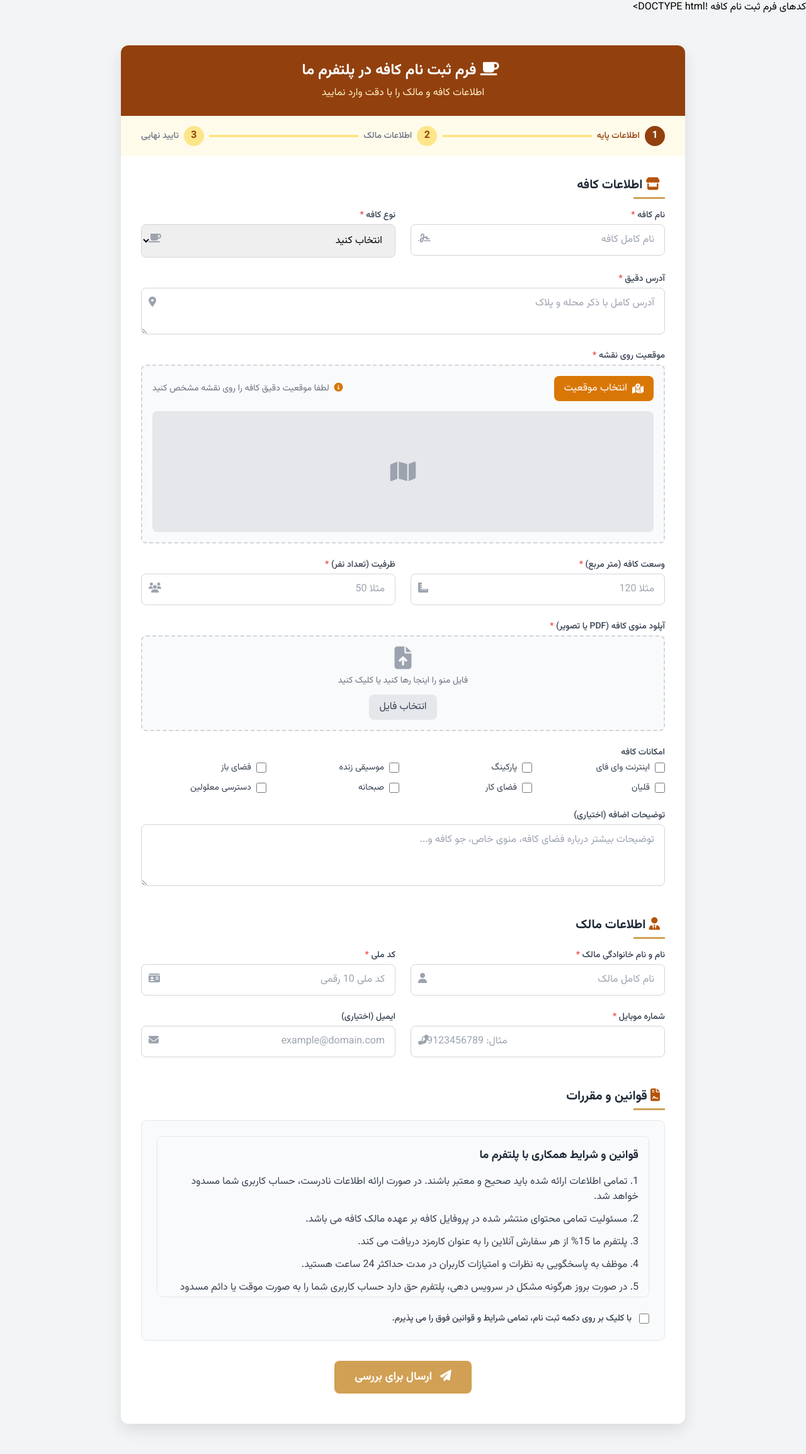
After one commit to Sajjadshkh/khali_sho, a Django app: page /cafe/create/ in a window 1280 px wide. The commit adds this page. Shown: the whole page at 63% size. Run offline with Django 5.2, Linux system fonts and the light colour scheme; a map, chart or similar area stays blank; some libraries are stand-ins or nearby versions.

Commit message:
add cafe

```diff
--- a/home/templates/home/home.html
+++ b/home/templates/home/home.html
@@ -439,9 +439,9 @@
                        <p class="text-gray-600 mb-6">
                            پس از تأیید توسط کارشناسان ما، محل شما در لیست مکان‌های قابل انتخاب برای مراجعان قرار می‌گیره.
                        </p>
-                       <button class="bg-blue-600 hover:bg-blue-700 text-white px-6 py-3 rounded-full shadow-lg transition btn-no-border">
+                       <a href="{% url 'us:cafe_create' %}" class="bg-blue-600 hover:bg-blue-700 text-white px-6 py-3 rounded-full shadow-lg transition btn-no-border">
                            معرفی محل
-                       </button>
+                       </a>
                    </div>
                </div>
            </div>
--- /dev/null
+++ b/us/templates/us/workuscafe.html
@@ -0,0 +1,368 @@
+کدهای فرم ثبت نام کافه
+
+!DOCTYPE html>
+<html lang="fa" dir="rtl">
+<head>
+    <meta charset="UTF-8">
+    <meta name="viewport" content="width=device-width, initial-scale=1.0">
+    <title>ثبت نام کافه در پلتفرم ما</title>
+    <script src="https://cdn.tailwindcss.com"></script>
+    <link rel="stylesheet" href="https://cdnjs.cloudflare.com/ajax/libs/font-awesome/6.4.0/css/all.min.css">
+    <style>
+        @import url('https://fonts.googleapis.com/css2?family=Vazirmatn:wght@100;200;300;400;500;600;700;800;900&display=swap');
+
+        body {
+            font-family: 'Vazirmatn', sans-serif;
+            background-color: #f5f5f5;
+        }
+
+        .form-container {
+            box-shadow: 0 10px 25px rgba(0, 0, 0, 0.1);
+            transition: all 0.3s ease;
+        }
+
+        .form-container:hover {
+            box-shadow: 0 15px 30px rgba(0, 0, 0, 0.15);
+        }
+
+        .input-field:focus {
+            border-color: #d1a054;
+            box-shadow: 0 0 0 3px rgba(209, 160, 84, 0.2);
+        }
+
+        .checkbox:checked {
+            background-color: #d1a054;
+            border-color: #d1a054;
+        }
+
+        .submit-btn {
+            background-color: #d1a054;
+            transition: all 0.3s ease;
+        }
+
+        .submit-btn:hover {
+            background-color: #b78a46;
+            transform: translateY(-2px);
+        }
+
+        .section-title {
+            position: relative;
+        }
+
+        .section-title::after {
+            content: '';
+            position: absolute;
+            right: 0;
+            bottom: -8px;
+            width: 50px;
+            height: 3px;
+            background-color: #d1a054;
+        }
+    </style>
+</head>
+<body class="bg-gray-100">
+    <div class="container mx-auto px-4 py-12">
+        <div class="max-w-4xl mx-auto bg-white rounded-xl overflow-hidden form-container">
+            <!-- Header -->
+            <div class="bg-amber-800 text-white py-6 px-8">
+                <h1 class="text-2xl font-bold text-center">
+                    <i class="fas fa-coffee mr-2"></i>
+                    فرم ثبت نام کافه در پلتفرم ما
+                </h1>
+                <p class="text-amber-100 text-center mt-2">اطلاعات کافه و مالک را با دقت وارد نمایید</p>
+            </div>
+
+            <!-- Progress Steps -->
+            <div class="bg-amber-50 px-8 py-4 flex justify-between items-center">
+                <div class="flex items-center">
+                    <div class="w-8 h-8 rounded-full bg-amber-800 text-white flex items-center justify-center font-bold">1</div>
+                    <div class="mr-2 text-sm font-medium text-amber-800">اطلاعات پایه</div>
+                </div>
+                <div class="h-1 flex-1 bg-amber-200 mx-2"></div>
+                <div class="flex items-center">
+                    <div class="w-8 h-8 rounded-full bg-amber-200 text-amber-800 flex items-center justify-center font-bold">2</div>
+                    <div class="mr-2 text-sm font-medium text-gray-500">اطلاعات مالک</div>
+                </div>
+                <div class="h-1 flex-1 bg-amber-200 mx-2"></div>
+                <div class="flex items-center">
+                    <div class="w-8 h-8 rounded-full bg-amber-200 text-amber-800 flex items-center justify-center font-bold">3</div>
+                    <div class="mr-2 text-sm font-medium text-gray-500">تایید نهایی</div>
+                </div>
+            </div>
+
+            <!-- Form -->
+            <form class="p-8">
+                <!-- Cafe Information Section -->
+                <div class="mb-12">
+                    <h2 class="text-xl font-bold mb-6 text-gray-800 section-title">
+                        <i class="fas fa-store mr-2 text-amber-700"></i>
+                        اطلاعات کافه
+                    </h2>
+
+                    <div class="grid grid-cols-1 md:grid-cols-2 gap-6">
+                        <!-- Cafe Name -->
+                        <div>
+                            <label for="cafe-name" class="block text-sm font-medium text-gray-700 mb-1">نام کافه <span class="text-red-500">*</span></label>
+                            <div class="relative">
+                                <input type="text" id="cafe-name" class="w-full px-4 py-3 rounded-lg border border-gray-300 focus:outline-none focus:ring-2 focus:ring-amber-500 input-field" placeholder="نام کامل کافه" required>
+                                <i class="fas fa-signature absolute left-3 top-3.5 text-gray-400"></i>
+                            </div>
+                        </div>
+
+                        <!-- Cafe Type -->
+                        <div>
+                            <label for="cafe-type" class="block text-sm font-medium text-gray-700 mb-1">نوع کافه <span class="text-red-500">*</span></label>
+                            <div class="relative">
+                                <select id="cafe-type" class="w-full px-4 py-3 rounded-lg border border-gray-300 focus:outline-none focus:ring-2 focus:ring-amber-500 input-field" required>
+                                    <option value="">انتخاب کنید</option>
+                                    <option value="traditional">کافه سنتی</option>
+                                    <option value="modern">کافه مدرن</option>
+                                    <option value="roastery">رستری و تخصصی</option>
+                                    <option value="book">کافه کتاب</option>
+                                    <option value="other">سایر</option>
+                                </select>
+                                <i class="fas fa-coffee absolute left-3 top-3.5 text-gray-400"></i>
+                            </div>
+                        </div>
+
+                        <!-- Address -->
+                        <div class="md:col-span-2">
+                            <label for="address" class="block text-sm font-medium text-gray-700 mb-1">آدرس دقیق <span class="text-red-500">*</span></label>
+                            <div class="relative">
+                                <textarea id="address" rows="2" class="w-full px-4 py-3 rounded-lg border border-gray-300 focus:outline-none focus:ring-2 focus:ring-amber-500 input-field" placeholder="آدرس کامل با ذکر محله و پلاک" required></textarea>
+                                <i class="fas fa-map-marker-alt absolute left-3 top-3.5 text-gray-400"></i>
+                            </div>
+                        </div>
+
+                        <!-- Location -->
+                        <div class="md:col-span-2">
+                            <label class="block text-sm font-medium text-gray-700 mb-1">موقعیت روی نقشه <span class="text-red-500">*</span></label>
+                            <div class="border-2 border-dashed border-gray-300 rounded-lg p-4 bg-gray-50">
+                                <div class="flex flex-col md:flex-row items-center justify-between">
+                                    <div class="mb-4 md:mb-0">
+                                        <button type="button" class="bg-amber-600 text-white px-4 py-2 rounded-lg flex items-center">
+                                            <i class="fas fa-map-marked-alt ml-2"></i>
+                                            انتخاب موقعیت
+                                        </button>
+                                    </div>
+                                    <div class="text-sm text-gray-500">
+                                        <i class="fas fa-info-circle ml-1 text-amber-600"></i>
+                                        لطفا موقعیت دقیق کافه را روی نقشه مشخص کنید
+                                    </div>
+                                </div>
+                                <div id="map-preview" class="mt-4 h-48 bg-gray-200 rounded-lg flex items-center justify-center">
+                                    <i class="fas fa-map text-gray-400 text-4xl"></i>
+                                </div>
+                            </div>
+                        </div>
+
+                        <!-- Cafe Size -->
+                        <div>
+                            <label for="cafe-size" class="block text-sm font-medium text-gray-700 mb-1">وسعت کافه (متر مربع) <span class="text-red-500">*</span></label>
+                            <div class="relative">
+                                <input type="number" id="cafe-size" min="10" class="w-full px-4 py-3 rounded-lg border border-gray-300 focus:outline-none focus:ring-2 focus:ring-amber-500 input-field" placeholder="مثلا 120" required>
+                                <i class="fas fa-ruler-combined absolute left-3 top-3.5 text-gray-400"></i>
+                            </div>
+                        </div>
+
+                        <!-- Capacity -->
+                        <div>
+                            <label for="capacity" class="block text-sm font-medium text-gray-700 mb-1">ظرفیت (تعداد نفر) <span class="text-red-500">*</span></label>
+                            <div class="relative">
+                                <input type="number" id="capacity" min="5" class="w-full px-4 py-3 rounded-lg border border-gray-300 focus:outline-none focus:ring-2 focus:ring-amber-500 input-field" placeholder="مثلا 50" required>
+                                <i class="fas fa-users absolute left-3 top-3.5 text-gray-400"></i>
+                            </div>
+                        </div>
+
+                        <!-- Menu Upload -->
+                        <div class="md:col-span-2">
+                            <label class="block text-sm font-medium text-gray-700 mb-1">آپلود منوی کافه (PDF یا تصویر) <span class="text-red-500">*</span></label>
+                            <div class="border-2 border-dashed border-gray-300 rounded-lg p-4 bg-gray-50">
+                                <div class="flex flex-col items-center justify-center">
+                                    <i class="fas fa-file-upload text-4xl text-gray-400 mb-2"></i>
+                                    <p class="text-sm text-gray-500 mb-3">فایل منو را اینجا رها کنید یا کلیک کنید</p>
+                                    <button type="button" class="bg-gray-200 text-gray-700 px-4 py-2 rounded-lg">
+                                        انتخاب فایل
+                                    </button>
+                                </div>
+                            </div>
+                        </div>
+
+                        <!-- Facilities -->
+                        <div class="md:col-span-2">
+                            <label class="block text-sm font-medium text-gray-700 mb-1">امکانات کافه</label>
+                            <div class="grid grid-cols-2 md:grid-cols-4 gap-3">
+                                <div class="flex items-center">
+                                    <input type="checkbox" id="wifi" class="w-4 h-4 text-amber-600 rounded focus:ring-amber-500 checkbox">
+                                    <label for="wifi" class="mr-2 text-sm text-gray-700">اینترنت وای فای</label>
+                                </div>
+                                <div class="flex items-center">
+                                    <input type="checkbox" id="parking" class="w-4 h-4 text-amber-600 rounded focus:ring-amber-500 checkbox">
+                                    <label for="parking" class="mr-2 text-sm text-gray-700">پارکینگ</label>
+                                </div>
+                                <div class="flex items-center">
+                                    <input type="checkbox" id="live-music" class="w-4 h-4 text-amber-600 rounded focus:ring-amber-500 checkbox">
+                                    <label for="live-music" class="mr-2 text-sm text-gray-700">موسیقی زنده</label>
+                                </div>
+                                <div class="flex items-center">
+                                    <input type="checkbox" id="outdoor" class="w-4 h-4 text-amber-600 rounded focus:ring-amber-500 checkbox">
+                                    <label for="outdoor" class="mr-2 text-sm text-gray-700">فضای باز</label>
+                                </div>
+                                <div class="flex items-center">
+                                    <input type="checkbox" id="hookah" class="w-4 h-4 text-amber-600 rounded focus:ring-amber-500 checkbox">
+                                    <label for="hookah" class="mr-2 text-sm text-gray-700">قلیان</label>
+                                </div>
+                                <div class="flex items-center">
+                                    <input type="checkbox" id="workspace" class="w-4 h-4 text-amber-600 rounded focus:ring-amber-500 checkbox">
+                                    <label for="workspace" class="mr-2 text-sm text-gray-700">فضای کار</label>
+                                </div>
+                                <div class="flex items-center">
+                                    <input type="checkbox" id="breakfast" class="w-4 h-4 text-amber-600 rounded focus:ring-amber-500 checkbox">
+                                    <label for="breakfast" class="mr-2 text-sm text-gray-700">صبحانه</label>
+                                </div>
+                                <div class="flex items-center">
+                                    <input type="checkbox" id="disabled-access" class="w-4 h-4 text-amber-600 rounded focus:ring-amber-500 checkbox">
+                                    <label for="disabled-access" class="mr-2 text-sm text-gray-700">دسترسی معلولین</label>
+                                </div>
+                            </div>
+                        </div>
+
+                        <!-- Description -->
+                        <div class="md:col-span-2">
+                            <label for="description" class="block text-sm font-medium text-gray-700 mb-1">توضیحات اضافه (اختیاری)</label>
+                            <textarea id="description" rows="3" class="w-full px-4 py-3 rounded-lg border border-gray-300 focus:outline-none focus:ring-2 focus:ring-amber-500 input-field" placeholder="توضیحات بیشتر درباره فضای کافه، منوی خاص، جو کافه و..."></textarea>
+                        </div>
+                    </div>
+                </div>
+
+                <!-- Owner Information Section -->
+                <div class="mb-12">
+                    <h2 class="text-xl font-bold mb-6 text-gray-800 section-title">
+                        <i class="fas fa-user-tie mr-2 text-amber-700"></i>
+                        اطلاعات مالک
+                    </h2>
+
+                    <div class="grid grid-cols-1 md:grid-cols-2 gap-6">
+                        <!-- Owner Name -->
+                        <div>
+                            <label for="owner-name" class="block text-sm font-medium text-gray-700 mb-1">نام و نام خانوادگی مالک <span class="text-red-500">*</span></label>
+                            <div class="relative">
+                                <input type="text" id="owner-name" class="w-full px-4 py-3 rounded-lg border border-gray-300 focus:outline-none focus:ring-2 focus:ring-amber-500 input-field" placeholder="نام کامل مالک" required>
+                                <i class="fas fa-user absolute left-3 top-3.5 text-gray-400"></i>
+                            </div>
+                        </div>
+
+                        <!-- National ID -->
+                        <div>
+                            <label for="national-id" class="block text-sm font-medium text-gray-700 mb-1">کد ملی <span class="text-red-500">*</span></label>
+                            <div class="relative">
+                                <input type="text" id="national-id" pattern="\d{10}" maxlength="10" class="w-full px-4 py-3 rounded-lg border border-gray-300 focus:outline-none focus:ring-2 focus:ring-amber-500 input-field" placeholder="کد ملی 10 رقمی" required>
+                                <i class="fas fa-id-card absolute left-3 top-3.5 text-gray-400"></i>
+                            </div>
+                        </div>
+
+                        <!-- Phone Number -->
+                        <div>
+                            <label for="phone" class="block text-sm font-medium text-gray-700 mb-1">شماره موبایل <span class="text-red-500">*</span></label>
+                            <div class="relative">
+                                <input type="tel" id="phone" pattern="09\d{9}" maxlength="11" class="w-full px-4 py-3 rounded-lg border border-gray-300 focus:outline-none focus:ring-2 focus:ring-amber-500 input-field" placeholder="مثال: 09123456789" required>
+                                <i class="fas fa-phone-alt absolute left-3 top-3.5 text-gray-400"></i>
+                            </div>
+                        </div>
+
+                        <!-- Email -->
+                        <div>
+                            <label for="email" class="block text-sm font-medium text-gray-700 mb-1">ایمیل (اختیاری)</label>
+                            <div class="relative">
+                                <input type="email" id="email" class="w-full px-4 py-3 rounded-lg border border-gray-300 focus:outline-none focus:ring-2 focus:ring-amber-500 input-field" placeholder="example@domain.com">
+                                <i class="fas fa-envelope absolute left-3 top-3.5 text-gray-400"></i>
+                            </div>
+                        </div>
+                    </div>
+                </div>
+
+                <!-- Terms and Conditions -->
+                <div class="mb-8">
+                    <h2 class="text-xl font-bold mb-6 text-gray-800 section-title">
+                        <i class="fas fa-file-contract mr-2 text-amber-700"></i>
+                        قوانین و مقررات
+                    </h2>
+
+                    <div class="bg-gray-50 p-6 rounded-lg border border-gray-200">
+                        <div class="h-64 overflow-y-auto mb-6 p-4 border border-gray-200 rounded-lg">
+                            <h3 class="font-bold text-lg mb-4 text-gray-800">قوانین و شرایط همکاری با پلتفرم ما</h3>
+                            <p class="text-gray-700 mb-3">1. تمامی اطلاعات ارائه شده باید صحیح و معتبر باشند. در صورت ارائه اطلاعات نادرست، حساب کاربری شما مسدود خواهد شد.</p>
+                            <p class="text-gray-700 mb-3">2. مسئولیت تمامی محتوای منتشر شده در پروفایل کافه بر عهده مالک کافه می باشد.</p>
+                            <p class="text-gray-700 mb-3">3. پلتفرم ما 15% از هر سفارش آنلاین را به عنوان کارمزد دریافت می کند.</p>
+                            <p class="text-gray-700 mb-3">4. موظف به پاسخگویی به نظرات و امتیازات کاربران در مدت حداکثر 24 ساعت هستید.</p>
+                            <p class="text-gray-700 mb-3">5. در صورت بروز هرگونه مشکل در سرویس دهی، پلتفرم حق دارد حساب کاربری شما را به صورت موقت یا دائم مسدود نماید.</p>
+                            <p class="text-gray-700 mb-3">6. اطلاعات شخصی شما صرفاً برای اهداف احراز هویت و ارتباط استفاده خواهد شد و در اختیار اشخاص ثالث قرار نخواهد گرفت.</p>
+                            <p class="text-gray-700">7. شما موظف هستید منوی خود را به روز نگه دارید و در صورت تغییر قیمت ها یا حذف آیتم ها، پلتفرم را مطلع نمایید.</p>
+                        </div>
+
+                        <div class="flex items-start">
+                            <div class="flex items-center h-5">
+                                <input id="terms" name="terms" type="checkbox" class="w-4 h-4 text-amber-600 rounded focus:ring-amber-500 checkbox" required>
+                            </div>
+                            <div class="mr-3 text-sm">
+                                <label for="terms" class="font-medium text-gray-700">با کلیک بر روی دکمه ثبت نام، تمامی شرایط و قوانین فوق را می پذیرم.</label>
+                            </div>
+                        </div>
+                    </div>
+                </div>
+
+                <!-- Submit Button -->
+                <div class="flex justify-center">
+                    <button type="submit" class="px-8 py-3 bg-amber-600 text-white rounded-lg font-bold text-lg submit-btn">
+                        <i class="fas fa-paper-plane ml-2"></i>
+                        ارسال برای بررسی
+                    </button>
+                </div>
+            </form>
+        </div>
+    </div>
+
+    <script>
+        // Simple form validation
+        document.querySelector('form').addEventListener('submit', function(e) {
+            const requiredFields = document.querySelectorAll('input[required], select[required], textarea[required]');
+            let isValid = true;
+
+            requiredFields.forEach(field => {
+                if (!field.value.trim()) {
+                    field.classList.add('border-red-500');
+                    isValid = false;
+                } else {
+                    field.classList.remove('border-red-500');
+                }
+            });
+
+            if (!document.getElementById('terms').checked) {
+                document.getElementById('terms').nextElementSibling.classList.add('text-red-500');
+                isValid = false;
+            } else {
+                document.getElementById('terms').nextElementSibling.classList.remove('text-red-500');
+            }
+
+            if (!isValid) {
+                e.preventDefault();
+                alert('لطفا تمامی فیلدهای الزامی را پر کنید.');
+            } else {
+                // In a real app, you would submit the form here
+                alert('فرم با موفقیت ارسال شد! اطلاعات شما در حال بررسی است.');
+            }
+        });
+
+        // Add red border to required fields when they lose focus and are empty
+        document.querySelectorAll('input[required], select[required], textarea[required]').forEach(field => {
+            field.addEventListener('blur', function() {
+                if (!this.value.trim()) {
+                    this.classList.add('border-red-500');
+                } else {
+                    this.classList.remove('border-red-500');
+                }
+            });
+        });
+    </script>
+</body>
+</html>
--- a/us/urls.py
+++ b/us/urls.py
@@ -11,10 +11,8 @@ urlpatterns = [
     path("services/", views.ServicesView.as_view(), name='services'),
     path("podcasts/", views.PodcastsView.as_view(), name='podcasts'),
     path("podcast/create/", views.PodcastCreateView.as_view(), name='podcast_create'),
-    path("adviser/create/", views.adviserCreateView.as_view(), name='adviser_create'),
-    # path('pushpodcast/', views.OTPView.as_view(), name='pushpodcast'),
+    path("adviser/create/", views.AdviserCreateView.as_view(), name='adviser_create'),
+    path("cafe/create/", views.CafeCreateView.as_view(), name='cafe_create'),
     path('otp/', views.OTPView.as_view(), name='otp'),
     path('checkotp/', views.CheckOTPView.as_view(), name='checkotp'),
-    # path('workwithus/', views.WorkWithUsView.as_view(), name='workwithus'),
-
 ]
--- a/us/views.py
+++ b/us/views.py
@@ -34,10 +34,16 @@ class PodcastCreateView(ListView):
     template_name = 'us/podcast_create.html'
     success_url = reverse_lazy('us:podcasts')
 
-class adviserCreateView(ListView):
+class AdviserCreateView(ListView):
     model = Aboutus
     # form_class = PodcastForm
     template_name = 'us/workusadviser.html'
+    success_url = reverse_lazy('us:adviser_create')
+
+class CafeCreateView(ListView):
+    model = Aboutus
+    # form_class = PodcastForm
+    template_name = 'us/workuscafe.html'
     success_url = reverse_lazy('us:podcasts')
 
 
```
